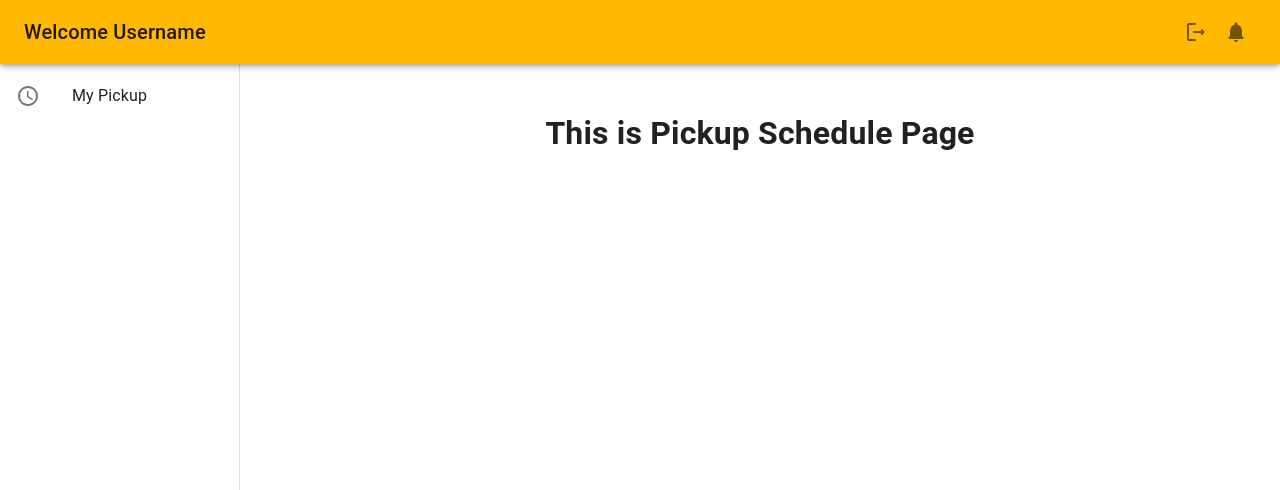
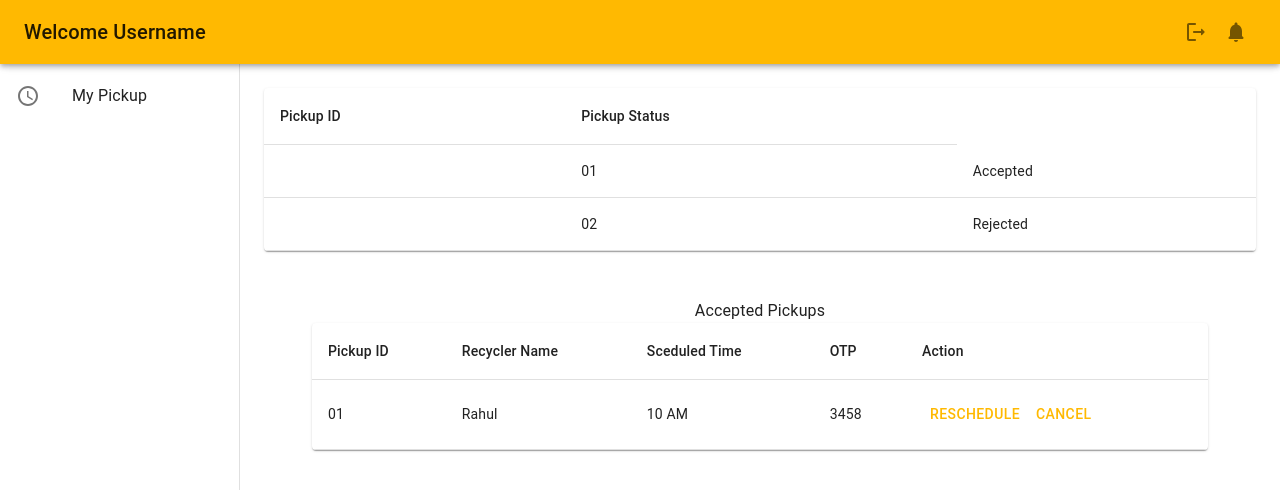
Before and after one commit to Ishikaa-Pitti/client, a React (Create React App) app: page /dashboardc in a window 1280 px wide. Shown: the top 490 px of the page. Built offline with nearby package versions, Linux system fonts and the light colour scheme.

Commit message:
pickup page done without alignments

```diff
--- a/src/components/NavBar.js
+++ b/src/components/NavBar.js
@@ -4,12 +4,14 @@ import Box from '@mui/material/Box';
 import Toolbar from '@mui/material/Toolbar';
 import Typography from '@mui/material/Typography';
 import {Link} from 'react-router-dom';
-
+import {theme} from '../App'
 import IconButton from '@mui/material/IconButton';
+import { ThemeProvider } from '@emotion/react';
 
 
 export default function ButtonAppBar() {
   return (
+    <ThemeProvider theme={theme}>
     <Box sx={{ flexGrow: 1 }}>
       <AppBar position="static" color='primary'>
         <Toolbar>
@@ -52,5 +54,6 @@ export default function ButtonAppBar() {
         </Toolbar>
       </AppBar>
     </Box>
+    </ThemeProvider>
   );
 }
--- a/src/components/clientDashboard/pickupSchedule.js
+++ b/src/components/clientDashboard/pickupSchedule.js
@@ -1,7 +1,91 @@
 import * as React from "react"
+import Table from '@mui/material/Table';
+import TableBody from '@mui/material/TableBody';
+import TableCell from '@mui/material/TableCell';
+import TableContainer from '@mui/material/TableContainer';
+import TableHead from '@mui/material/TableHead';
+import TableRow from '@mui/material/TableRow';
+import Paper from '@mui/material/Paper';
+import Box from '@mui/material/Box';
+import { Button, Typography } from "@mui/material";
+
+function createData(id, status) {
+  return {id, status };
+}
+function createAData(id, name, time, otp){
+  return{id, name, time, otp};
+}
+
+const rows = [
+  createData('01','Accepted'),
+  createData('02', 'Rejected'),
+
+];
+const acceptedrows =[
+  createAData('01', 'Rahul', '10 AM', '3458')
+]
 const PickupSchedule = () => {
     return(
-        <h1>This is Pickup Schedule Page</h1>
+      <Box>
+      <TableContainer component={Paper}>
+      <Table sx={{ minWidth: 650 }} size="medium">
+        <TableHead>
+          <TableRow>
+            <TableCell>Pickup ID</TableCell>
+            <TableCell>Pickup Status</TableCell>
+          </TableRow>
+        </TableHead>
+        <TableBody>
+          {rows.map((row) => (
+            <TableRow
+              key={row.name}
+
+            >
+              <TableCell component="th" scope="row">
+                {row.name}
+              </TableCell>
+              <TableCell align="left">{row.id}</TableCell>
+              <TableCell align="left">{row.status}</TableCell>
+
+            </TableRow>
+          ))}
+        </TableBody>
+      </Table>
+    </TableContainer>
+    <Box padding={6}>
+    <Typography>
+            Accepted Pickups
+    </Typography>
+    <TableContainer component={Paper}>
+      <Table sx={{ minWidth: 650 }} size="medium">
+        <TableHead>
+          <TableRow>
+            <TableCell>Pickup ID</TableCell>
+            <TableCell>Recycler Name</TableCell>
+            <TableCell>Sceduled Time</TableCell>
+            <TableCell>OTP</TableCell>
+            <TableCell>Action </TableCell>
+          </TableRow>
+        </TableHead>
+        <TableBody>
+          {acceptedrows.map((acceptedrows) => (
+            <TableRow
+              key={acceptedrows.name}
+            >
+
+              <TableCell align="left">{acceptedrows.id}</TableCell>
+              <TableCell align="left">{acceptedrows.name}</TableCell>
+              <TableCell align="left">{acceptedrows.time}</TableCell>
+              <TableCell align="left">{acceptedrows.otp}</TableCell>
+              <TableCell><Button>Reschedule</Button><Button>Cancel</Button></TableCell>
+            </TableRow>
+          ))}
+        </TableBody>
+        </Table>
+        </TableContainer>
+
+    </Box>
+    </Box>
     )
 }
 export default PickupSchedule;
```
